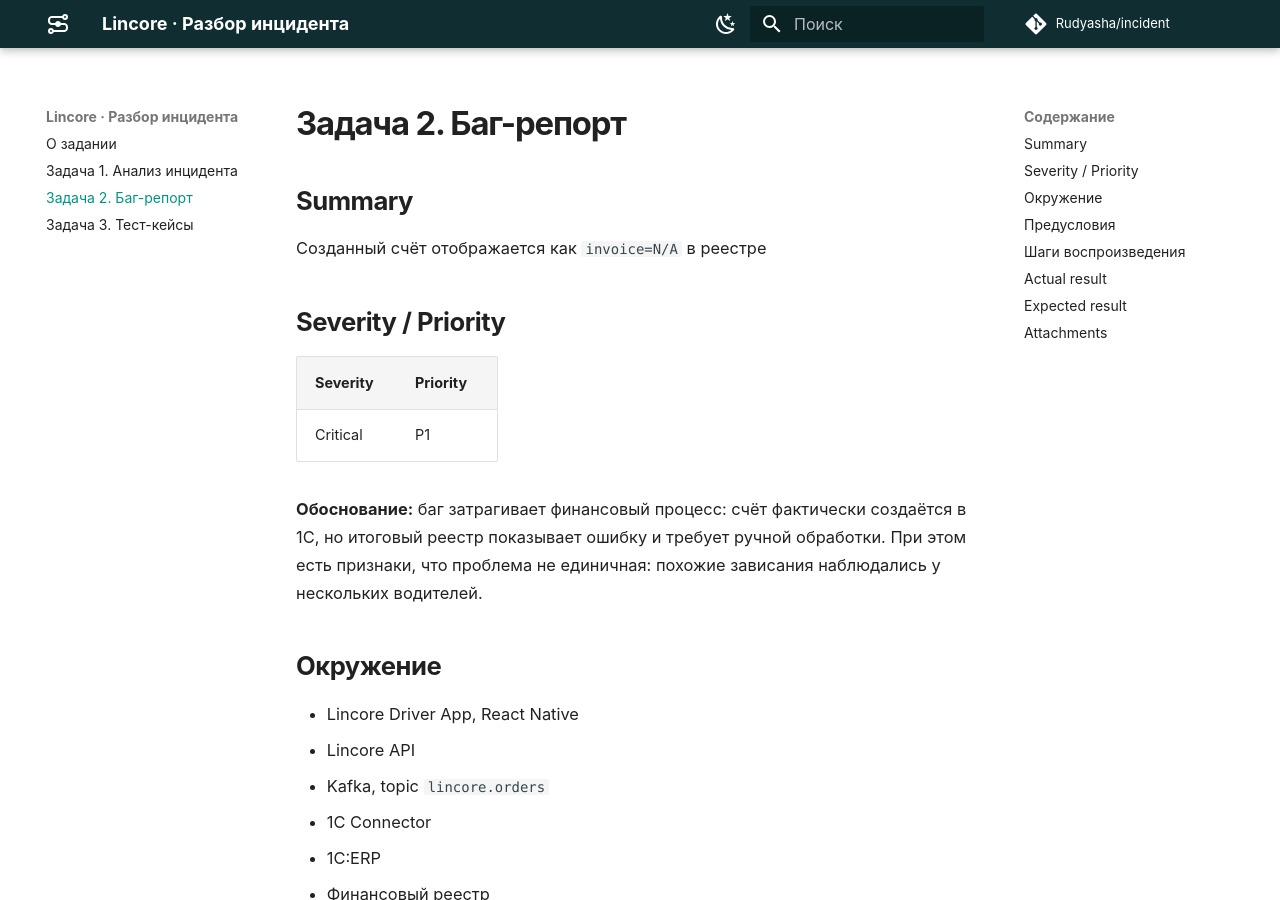
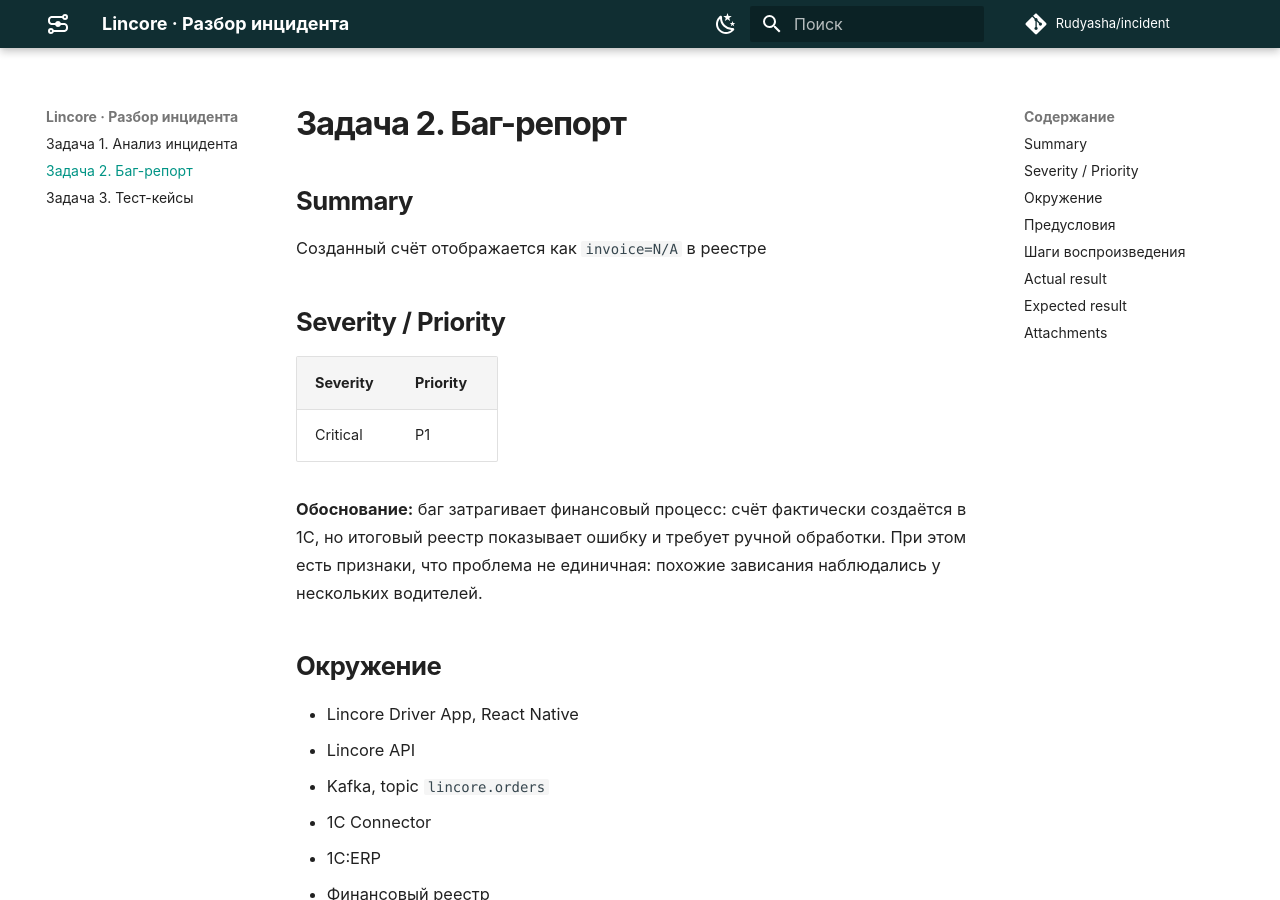
Before and after one commit to Rudyasha/incident, an MkDocs documentation site: the page built from docs/task-2.md, in a window 1280 px wide and 900 px high. Built offline with MkDocs 1.6.1 and Material for MkDocs 9.7.7, drawn with Linux system fonts in a browser that asks for light colours; comment, search, counter and statistics services are not loaded.

Commit message:
Update mkdocs.yml

```diff
--- a/mkdocs.yml
+++ b/mkdocs.yml
@@ -50,7 +50,6 @@ markdown_extensions:
 extra_css:
   - assets/styles.css
 nav:
-  - О задании: index.md
   - Задача 1. Анализ инцидента: task-1.md
   - Задача 2. Баг-репорт: task-2.md
   - Задача 3. Тест-кейсы: task-3.md
```
